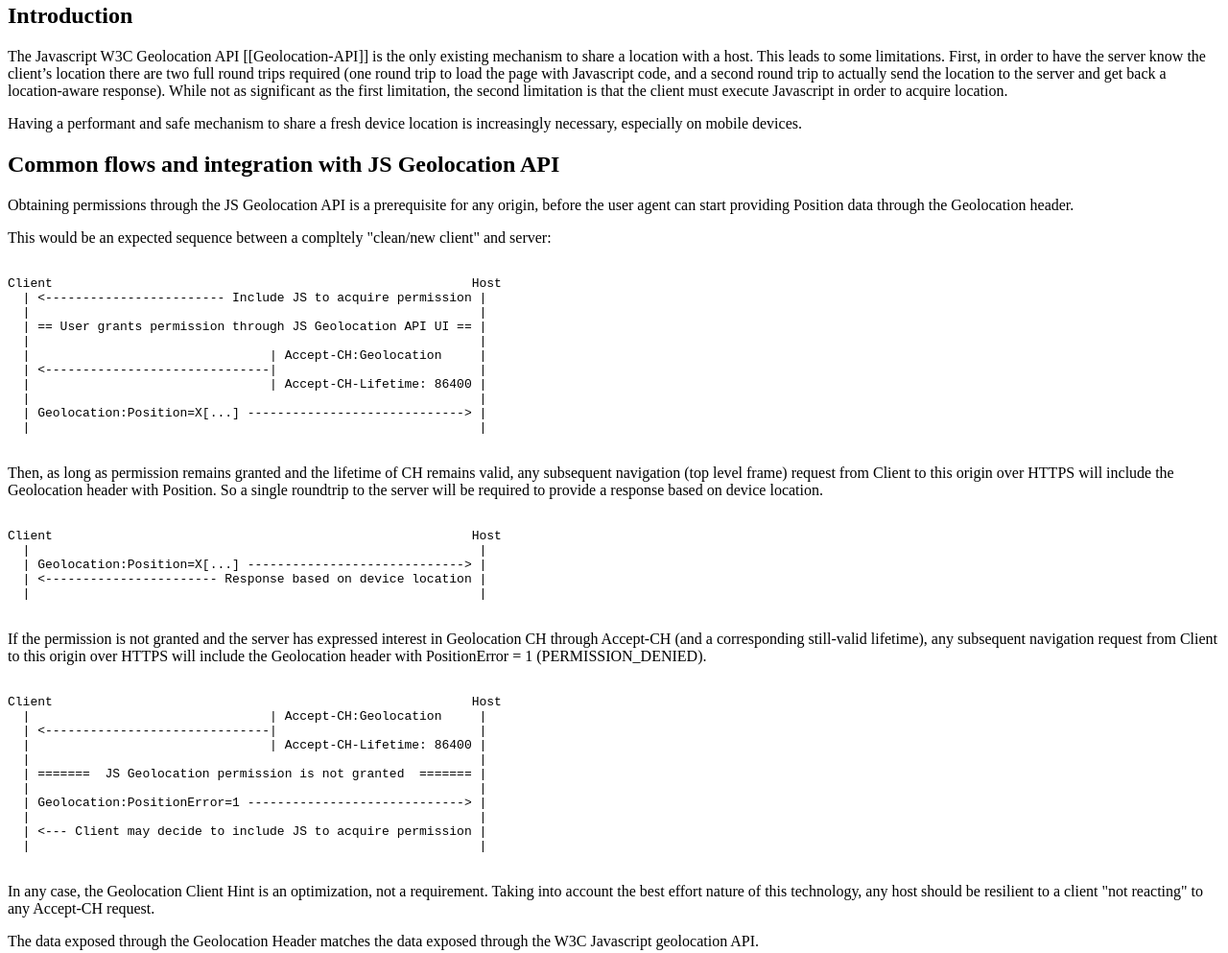
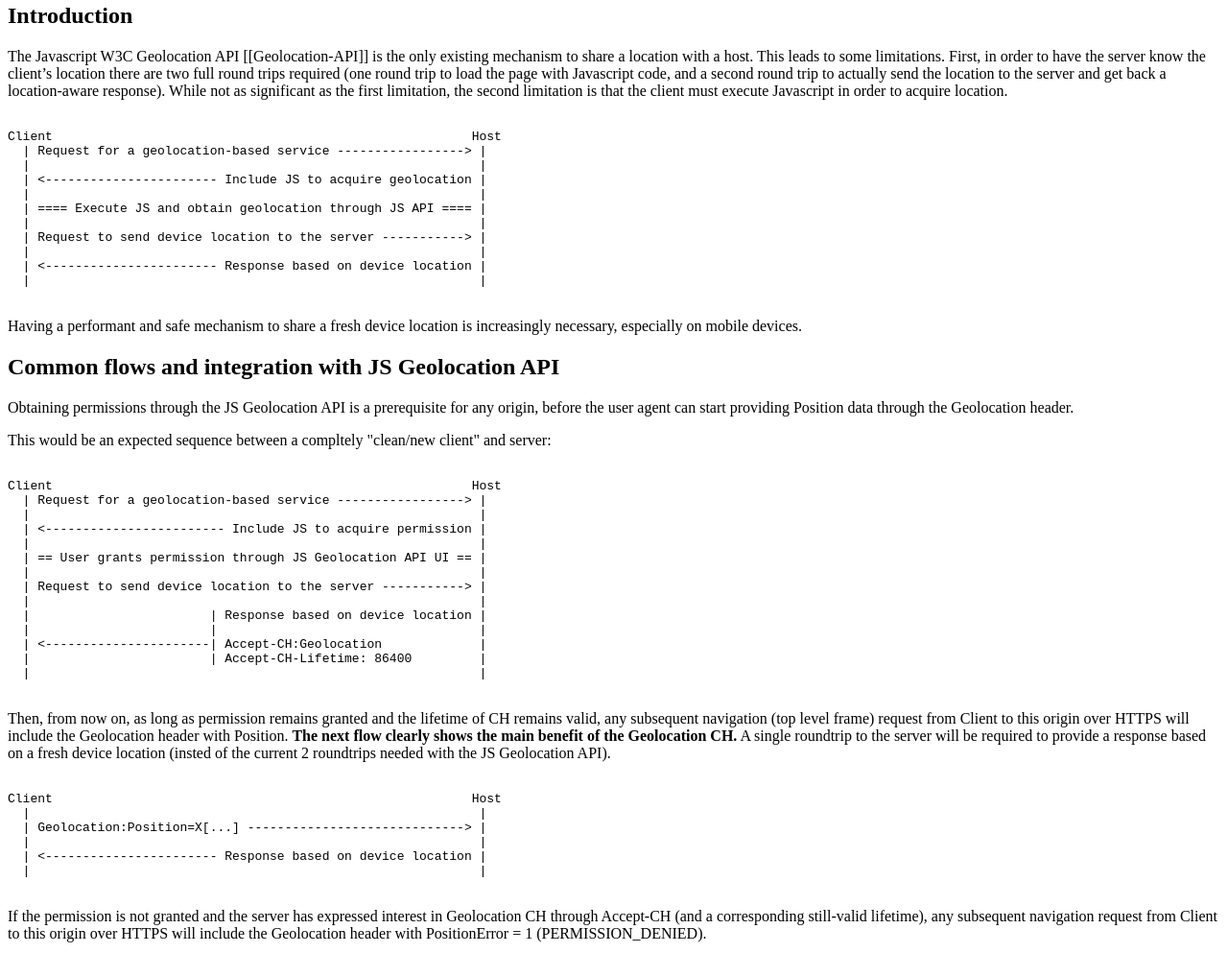
Before and after one commit to scheib/geolocation-client-hint, a plain HTML site: page index.html in a window 1280 px wide. Shown: the part 137-1130 px from the top of the page at 96% size. Drawn offline with Linux system fonts and the light colour scheme.

Commit message:
Added JS-based flow

```diff
--- a/index.html
+++ b/index.html
@@ -63,6 +63,19 @@
     <p>
     The Javascript W3C Geolocation API [[Geolocation-API]] is the only existing mechanism to share a location with a host. This leads to some limitations. First, in order to have the server know the client’s location there are two full round trips required (one round trip to load the page with Javascript code, and a second round trip to actually send the location to the server and get back a location-aware response). While not as significant as the first limitation, the second limitation is that the client must execute Javascript in order to acquire location.
     </p>
+    <pre><code>
+Client                                                        Host
+  | Request for a geolocation-based service -----------------> |
+  |                                                            |
+  | <----------------------- Include JS to acquire geolocation |
+  |                                                            |
+  | ==== Execute JS and obtain geolocation through JS API ==== |
+  |                                                            |
+  | Request to send device location to the server -----------> |
+  |                                                            |
+  | <----------------------- Response based on device location |
+  |                                                            |
+    </code></pre>
     <p>
     Having a performant and safe mechanism to share a fresh device location is increasingly necessary, especially on mobile devices.
     </p>
@@ -78,24 +91,28 @@
       </p>
       <pre><code>
 Client                                                        Host
+  | Request for a geolocation-based service -----------------> |
+  |                                                            |
   | <------------------------ Include JS to acquire permission |
   |                                                            |
   | == User grants permission through JS Geolocation API UI == |
   |                                                            |
-  |                                | Accept-CH:Geolocation     |
-  | <------------------------------|                           |
-  |                                | Accept-CH-Lifetime: 86400 |
+  | Request to send device location to the server -----------> |
   |                                                            |
-  | Geolocation:Position=X[...] -----------------------------> |
+  |                        | Response based on device location |
+  |                        |                                   |
+  | <----------------------| Accept-CH:Geolocation             |
+  |                        | Accept-CH-Lifetime: 86400         |
   |                                                            |
       </code></pre>
       <p>
-      Then, as long as permission remains granted and the lifetime of CH remains valid, any subsequent navigation (top level frame) request from Client to this origin over HTTPS will include the Geolocation header with Position. So a single roundtrip to the server will be required to provide a response based on device location.
+      Then, from now on, as long as permission remains granted and the lifetime of CH remains valid, any subsequent navigation (top level frame) request from Client to this origin over HTTPS will include the Geolocation header with Position. <b>The next flow clearly shows the main benefit of the Geolocation CH.</b> A single roundtrip to the server will be required to provide a response based on a fresh device location (insted of the current 2 roundtrips needed with the JS Geolocation API).
       </p>
       <pre><code>
 Client                                                        Host
   |                                                            |
   | Geolocation:Position=X[...] -----------------------------> |
+  |                                                            |
   | <----------------------- Response based on device location |
   |                                                            |
       </code></pre>
@@ -105,6 +122,8 @@ Client                                                        Host
       </p>
     <pre><code>
 Client                                                        Host
+  | Request for a geolocation-based service -----------------> |
+  |                                                            |
   |                                | Accept-CH:Geolocation     |
   | <------------------------------|                           |
   |                                | Accept-CH-Lifetime: 86400 |
@@ -117,7 +136,7 @@ Client                                                        Host
   |                                                            |
     </code></pre>
     <p>
-    In any case, the Geolocation Client Hint is an optimization, not a requirement. Taking into account the best effort nature of this technology, any host should be resilient to a client "not reacting" to any Accept-CH request.
+    In any case, the Geolocation Client Hint is an optimization, not a requirement. Taking into account the best effort nature of this technology, any host should be resilient to a client "not reacting" to any Accept-CH request (and use existing JS API in that case).
     </p>
       <p>
       The data exposed through the Geolocation Header matches the data exposed through the W3C Javascript geolocation API.
@@ -126,7 +145,7 @@ Client                                                        Host
       The user agent MUST use a consistent and unified permission-control mechanism for both location-sharing technologies, to guarantee user clarity. In particular, the Geolocation Client Hint MUST rely on the state of the geolocation permission [[Permissions]].
       </p>
       <p>
-      A certain origin MUST first obtain permissions through the JS Geolocation API in order to start receiving the Geolocation Position data. The Geolocation Client Hint is not adding any new user interface in order to acquire geolocation permission, and will rely on the existing JS permission acquisition mechanisms and per-origin semantics.
+      A certain origin MUST first obtain permissions through the JS Geolocation API in order to start receiving the Geolocation Position data. The Geolocation Client Hint is not adding any new user interface in order to acquire geolocation permission, and will rely on the existing JS permission acquisition mechanisms and per-origin semantics. This way, no new surface are is added.
       </p>
   </section>
 
```
